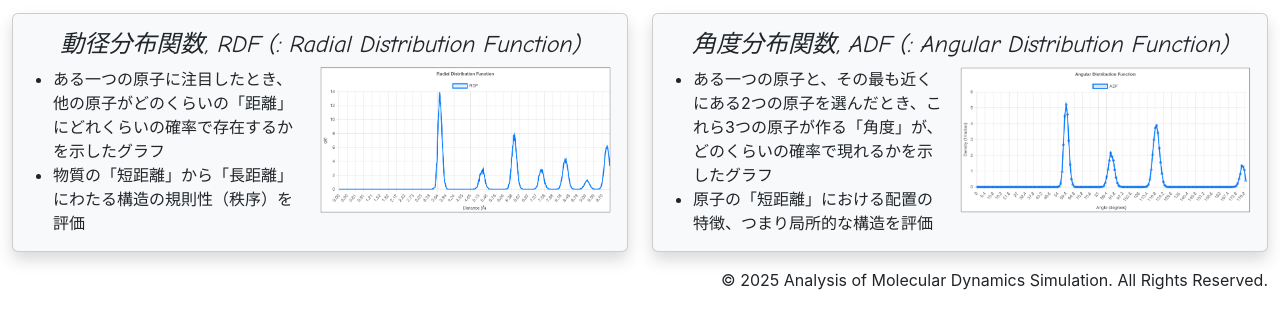
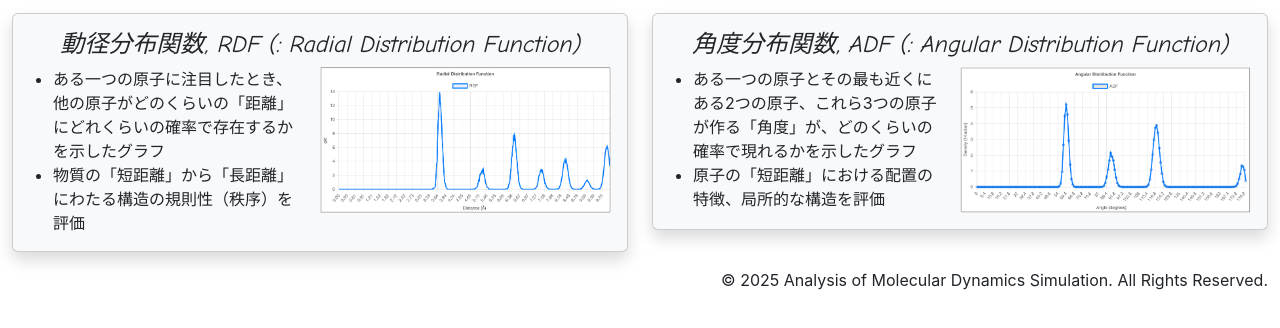
Before and after one commit to PersonalResearchData/FrontPage_AnalysisOfMD, a plain HTML site: page index.html in a window 1280 px wide. Shown: the part 468-796 px from the top of the page. Drawn offline with nearby package versions, Linux system fonts and the light colour scheme.

Commit message:
Update index.html

```diff
--- a/index.html
+++ b/index.html
@@ -84,8 +84,8 @@
                                 <div class="card-content-wrapper">
                                     <div class="card-text">
                                         <ul>
-                                            <li>ある一つの原子と、その最も近くにある2つの原子を選んだとき、これら3つの原子が作る「角度」が、どのくらいの確率で現れるかを示したグラフ</li>
-                                            <li>原子の「短距離」における配置の特徴、つまり局所的な構造を評価</li>
+                                            <li>ある一つの原子とその最も近くにある2つの原子、これら3つの原子が作る「角度」が、どのくらいの確率で現れるかを示したグラフ</li>
+                                            <li>原子の「短距離」における配置の特徴、局所的な構造を評価</li>
                                         </ul>
                                     </div>
                                     <div class="card-img-wrapper">
```
